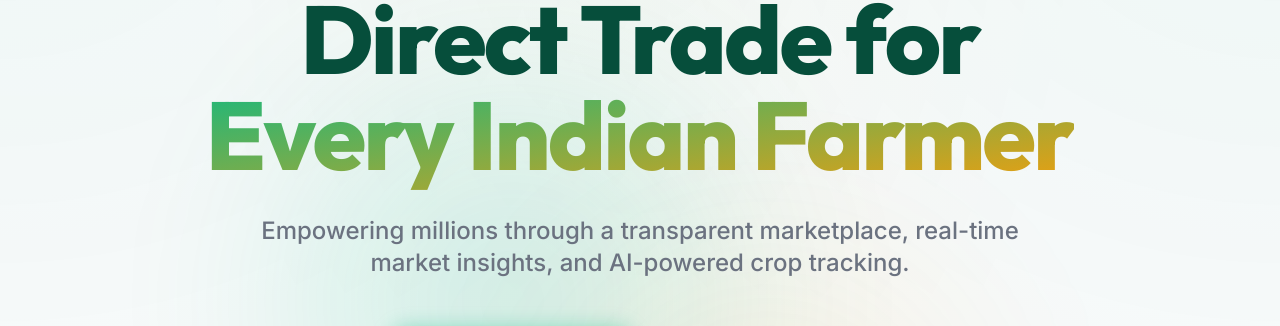
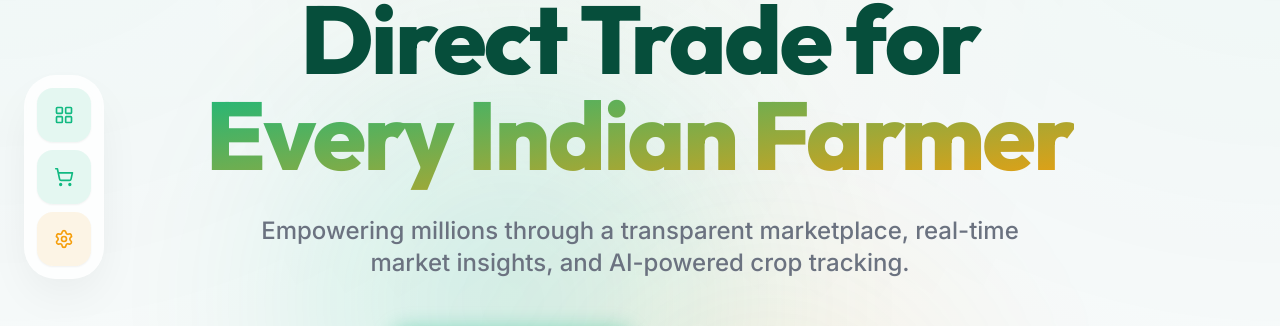
Before and after one commit to juug24btech22817-commits/agriconnect, a React (Vite) app in the folder agriapp/: page / in a window 1280 px wide. Shown: the part 223-549 px from the top of the page. Built offline with nearby package versions, Linux system fonts and the light colour scheme.

Commit message:
ui: add floating action sidebar with cart, settings, and marketplace icons

```diff
--- a/agriapp/src/App.jsx
+++ b/agriapp/src/App.jsx
@@ -23,6 +23,7 @@ import AdminDashboardPage from './pages/AdminDashboardPage';
 import WeatherPage from './pages/WeatherPage';
 import ProductDetailsPage from './pages/ProductDetailsPage';
 import ContactWidget from './components/ContactWidget';
+import ActionSidebar from './components/ActionSidebar';
 
 
 import { CartProvider } from './context/CartContext';
@@ -87,6 +88,7 @@ function App() {
           </main>
           <Footer />
           <ContactWidget />
+          <ActionSidebar />
         </div>
       </CartProvider>
       </AuthProvider>
--- /dev/null
+++ b/agriapp/src/components/ActionSidebar.jsx
@@ -0,0 +1,74 @@
+import React from 'react';
+import { motion } from 'framer-motion';
+import { Link } from 'react-router-dom';
+import { ShoppingCart, Settings, LayoutGrid, User } from 'lucide-react';
+import { useCart } from '../context/CartContext';
+
+/**
+ * ActionSidebar.jsx - Premium floating vertical navigation
+ * Provides quick access to Cart, Dashboard, and Marketplace.
+ */
+const ActionSidebar = () => {
+    const { cartCount } = useCart();
+
+    const actions = [
+        {
+            icon: <LayoutGrid size={20} />,
+            label: 'Market',
+            path: '/marketplace',
+            color: 'text-emerald-500',
+            bg: 'bg-emerald-500/10'
+        },
+        {
+            icon: <ShoppingCart size={20} />,
+            label: 'Cart',
+            path: '/cart',
+            color: 'text-agri-primary',
+            bg: 'bg-agri-primary/10',
+            badge: cartCount
+        },
+        {
+            icon: <Settings size={20} />,
+            label: 'Tools',
+            path: '/dashboard',
+            color: 'text-agri-secondary',
+            bg: 'bg-agri-secondary/10'
+        },
+    ];
+
+    return (
+        <div className="fixed left-6 top-1/2 -translate-y-1/2 z-[60] hidden md:flex flex-col gap-4">
+            <motion.div
+                initial={{ x: -100, opacity: 0 }}
+                animate={{ x: 0, opacity: 1 }}
+                transition={{ type: 'spring', damping: 20, stiffness: 100 }}
+                className="bg-white/80 dark:bg-slate-900/80 backdrop-blur-2xl p-3 rounded-[2rem] border border-white/20 dark:border-slate-800 shadow-premium flex flex-col gap-2"
+            >
+                {actions.map((action, idx) => (
+                    <Link key={idx} to={action.path} className="group relative">
+                        <motion.div
+                            whileHover={{ scale: 1.1, x: 5 }}
+                            whileTap={{ scale: 0.95 }}
+                            className={`p-4 rounded-2xl transition-all ${action.bg} ${action.color} relative shadow-sm border border-transparent hover:border-current/10`}
+                        >
+                            {action.icon}
+                            {action.badge > 0 && (
+                                <span className="absolute -top-1 -right-1 w-5 h-5 bg-agri-primary text-white text-[10px] font-black flex items-center justify-center rounded-full border-2 border-white dark:border-slate-900 shadow-lg">
+                                    {action.badge}
+                                </span>
+                            )}
+                        </motion.div>
+
+                        {/* Tooltip */}
+                        <div className="absolute left-full ml-4 px-3 py-1.5 bg-agri-dark text-white text-[10px] font-black uppercase tracking-widest rounded-lg opacity-0 group-hover:opacity-100 pointer-events-none transition-all translate-x-[-10px] group-hover:translate-x-0 whitespace-nowrap z-50 shadow-xl">
+                            {action.label}
+                            <div className="absolute right-full top-1/2 -translate-y-1/2 border-8 border-transparent border-r-agri-dark" />
+                        </div>
+                    </Link>
+                ))}
+            </motion.div>
+        </div>
+    );
+};
+
+export default ActionSidebar;
```
